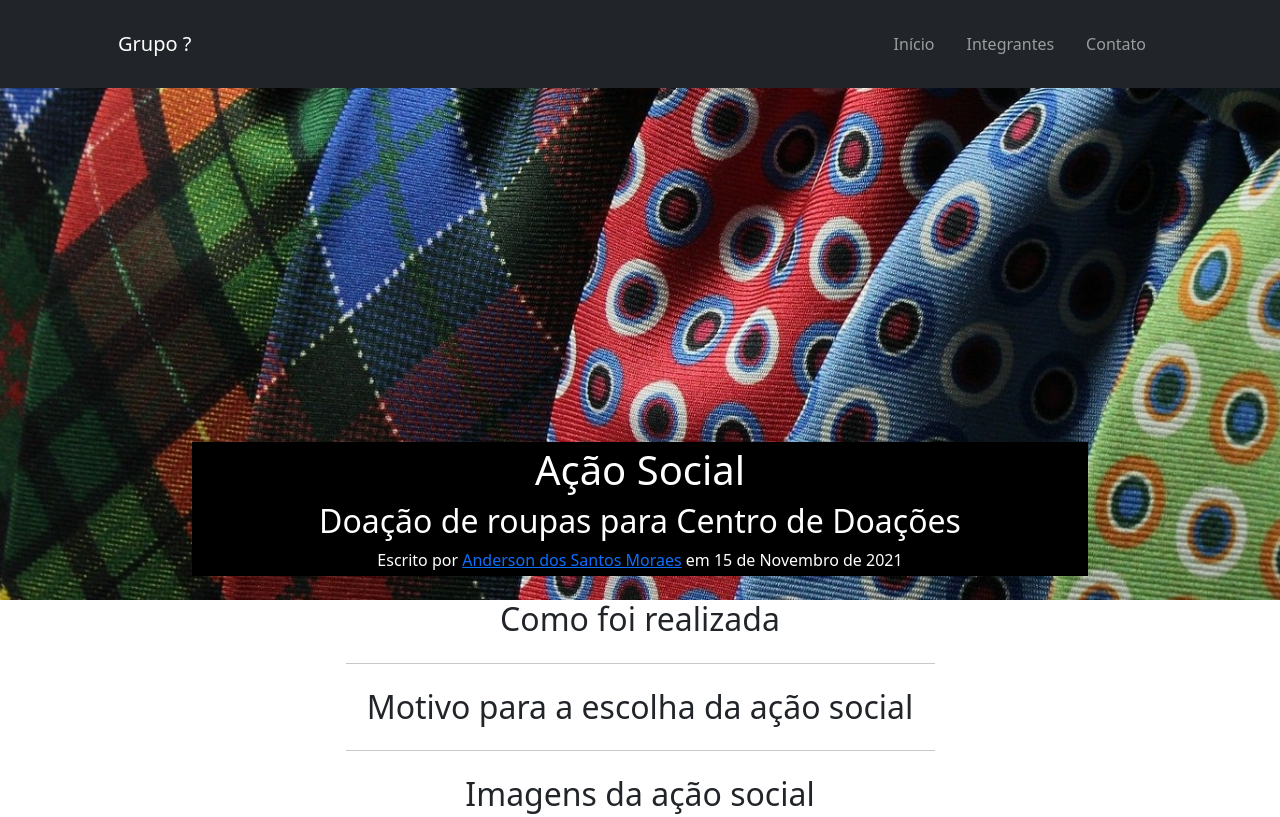
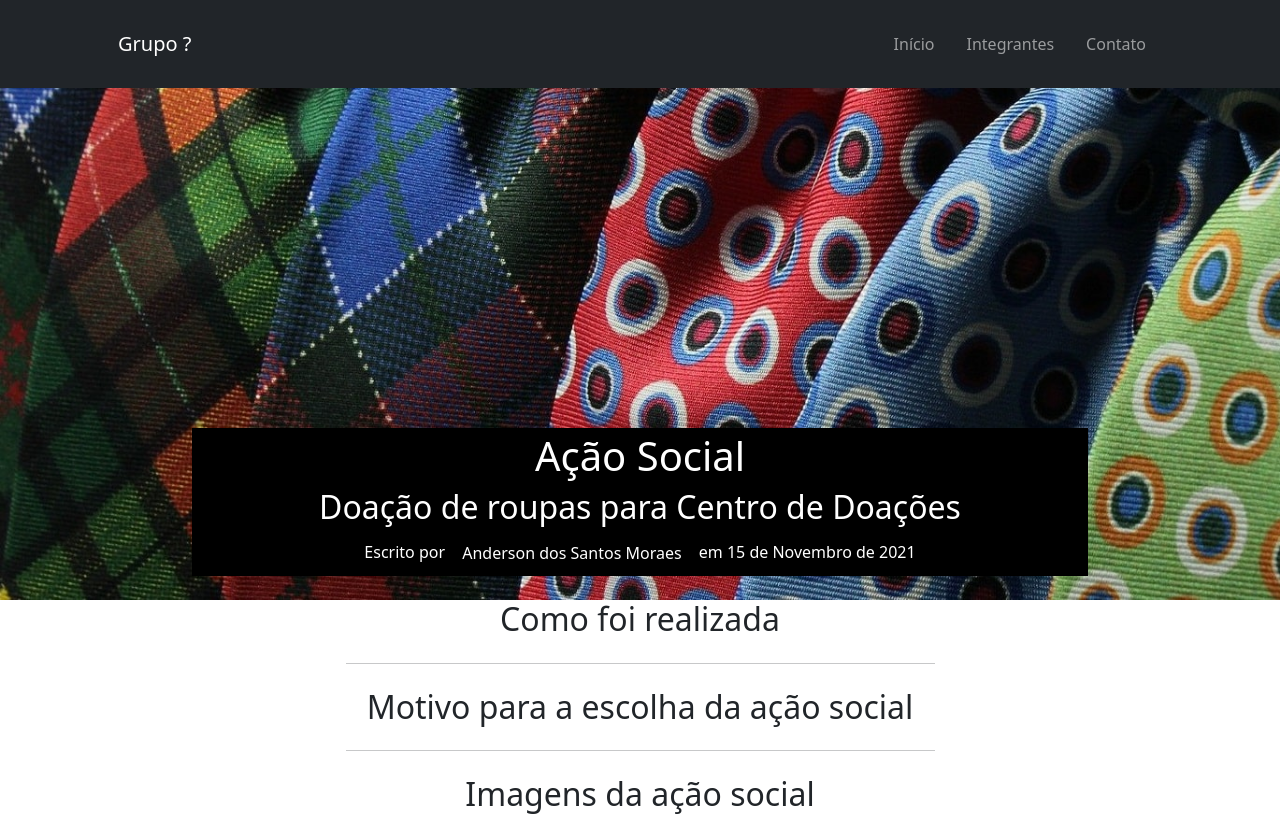
Before and after one commit to DeniltoNunes/Bootstrap-Escola, a plain HTML site: page ander-teo.html in a window 1280 px wide. Shown: the top 817 px of the page. Drawn offline with nearby package versions, Linux system fonts and the light colour scheme.

Commit message:
Mudança classe.
Mudança na classe para remoção de hyperlink

```diff
--- a/ander-teo.html
+++ b/ander-teo.html
@@ -46,7 +46,7 @@
                     <h2 class="subheading">Doação de roupas para Centro de Doações</h2>
                     <span class="meta">
                         Escrito por
-                       <a href="about.html">Anderson dos Santos Moraes</a> em 15 de Novembro de 2021
+                       <a class='btn text-white' href="about.html">Anderson dos Santos Moraes</a> em 15 de Novembro de 2021
                         </div>
                     </span>
                 </div>
```
